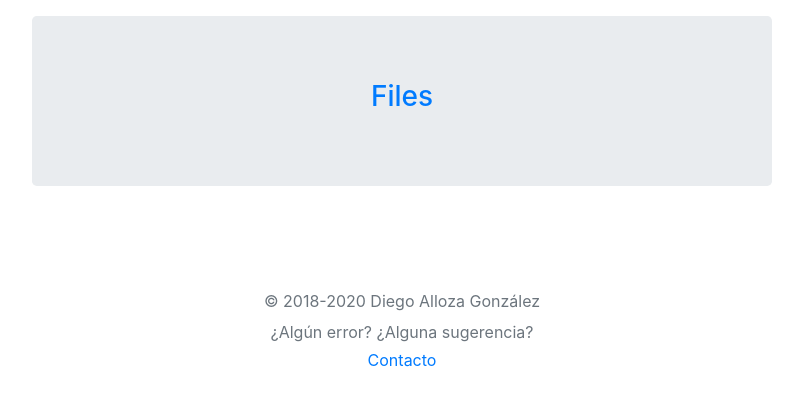
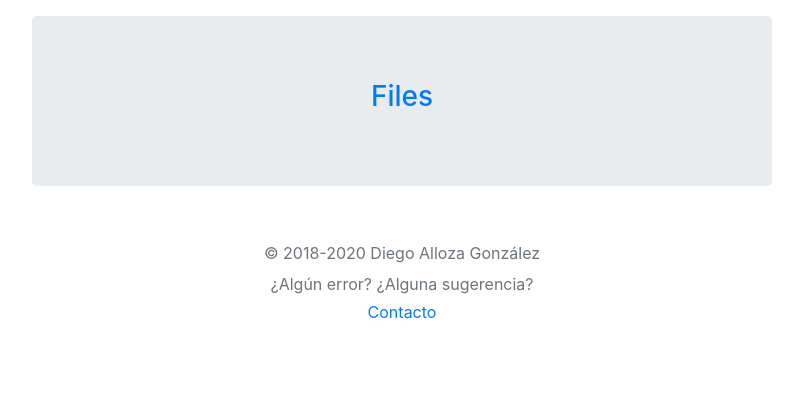
Before and after one commit to sralloza/cloud, a Flask app: page / in a window 1280 px wide. Shown: the part 481-901 px from the top of the page, without its empty margins (238-1041 px from the left). After the commit the page ends 800 px from the top, so only its background shows below. Run offline with Flask 2, Linux system fonts and the light colour scheme; some libraries are stand-ins or nearby versions.

Commit message:
Remove top margin of footer

```diff
--- a/app/base/templates/base.html
+++ b/app/base/templates/base.html
@@ -37,7 +37,7 @@
     {% block page_content %}{% endblock %}
 
     {% block footer %}
-        <footer class="my-5 pt-5 text-muted text-center text-small">
+        <footer class="my-5 text-muted text-center text-small">
             <a href="https://sralloza.es" class="text-muted btn">
                 <p class="mb-0">© 2018-2020 Diego Alloza González</p>
             </a>
```
